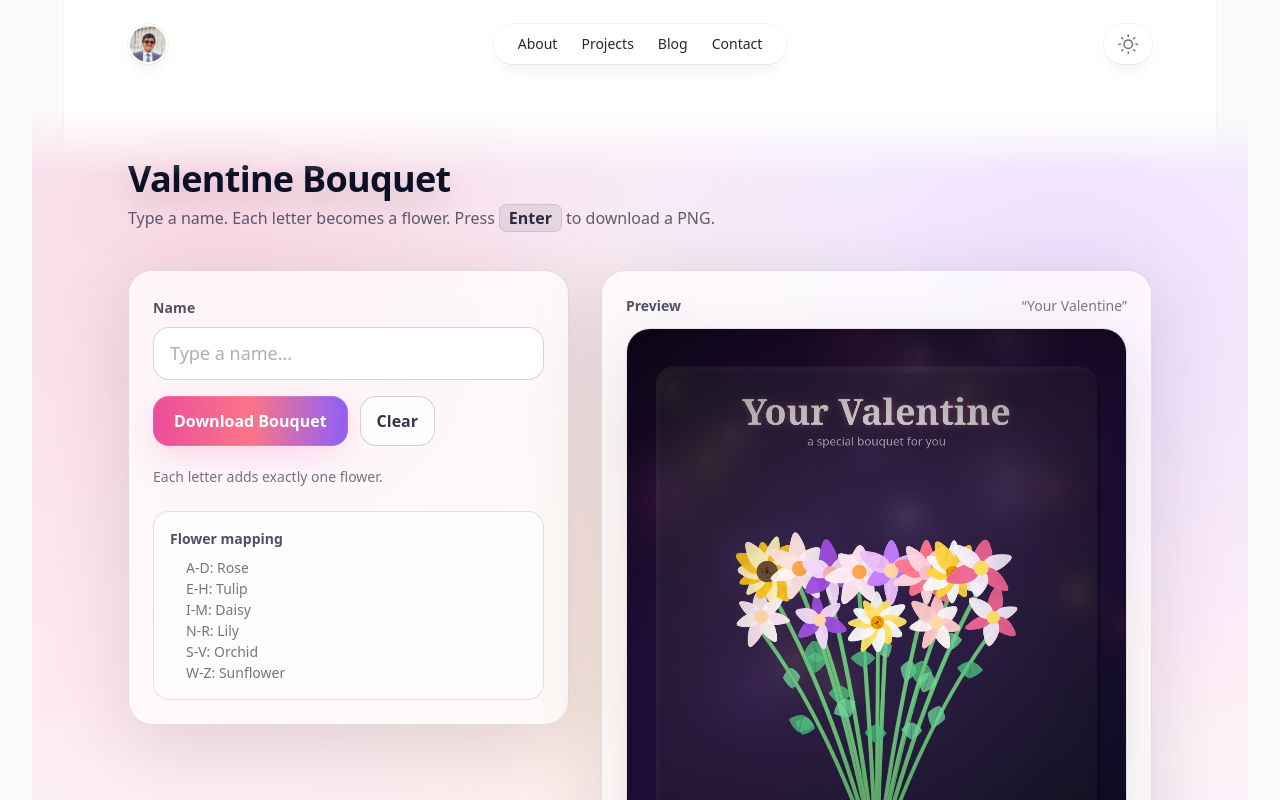
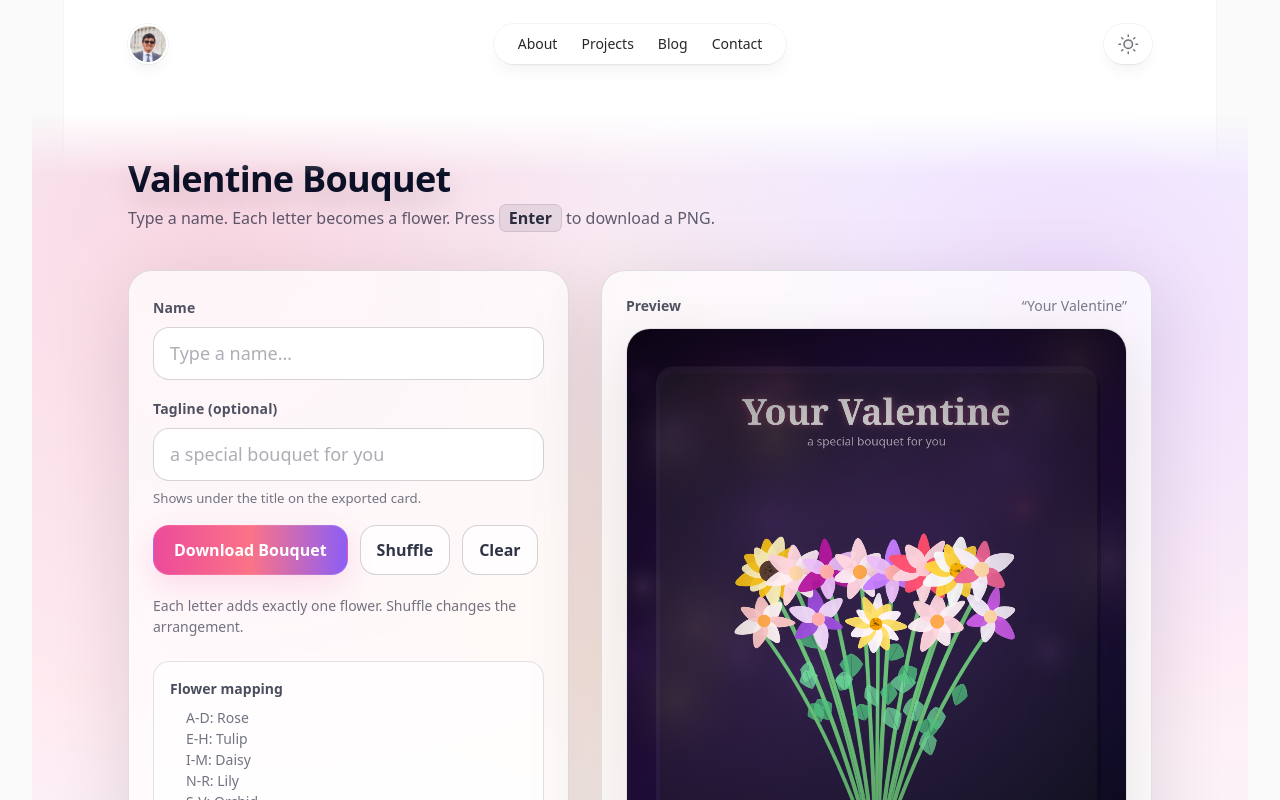
Before and after one commit to SathyaTadinada/Portfolio-Website, a Next.js app: page /valentine in a window 1280 px wide. Shown: the top 800 px of the page. Built offline with nearby package versions, Linux system fonts and the light colour scheme; no server answers.

Commit message:
Added a "shuffle" button, ability to write a custom tagline (valentine)

```diff
--- a/package.json
+++ b/package.json
@@ -24,6 +24,7 @@
     "clsx": "^2.1.1",
     "fast-glob": "^3.3.3",
     "feed": "^5.2.0",
+    "lucide-react": "^0.564.0",
     "next": "16.1.6",
     "next-themes": "^0.4.6",
     "react": "^19.2.4",
--- a/src/app/valentine/valentine-bouquet.module.css
+++ b/src/app/valentine/valentine-bouquet.module.css
@@ -454,6 +454,16 @@
   z-index: 1;
 }
 
+.fieldGroup {
+  margin-top: 1rem;
+}
+
+.fieldHint {
+  margin-top: 0.5rem;
+  font-size: 0.825rem;
+  color: var(--v-subtle);
+}
+
 @media (max-width: 420px) {
   .primaryBtn,
   .secondaryBtn {
--- a/src/app/valentine/valentine-bouquet.tsx
+++ b/src/app/valentine/valentine-bouquet.tsx
@@ -4,6 +4,9 @@ import { useEffect, useMemo, useRef, useState } from "react";
 import styles from "./valentine-bouquet.module.css";
 
 type FlowerKind = "rose" | "tulip" | "daisy" | "lily" | "orchid" | "sunflower";
+
+const DEFAULT_DISPLAY_NAME = "Your Valentine";
+const DEFAULT_TAGLINE = "a special bouquet for you";
 
 function clamp(n: number, a: number, b: number) {
     return Math.max(a, Math.min(b, n));
@@ -12,6 +15,13 @@ function clamp(n: number, a: number, b: number) {
 function normalizeName(raw: string) {
     return raw
         .replace(/[^\p{L}\s'\-]/gu, "")
+        .replace(/\s+/g, " ")
+        .trim();
+}
+
+function normalizeTagline(raw: string) {
+    return raw
+        .replace(/[^\p{L}\p{N}\s'"\-.,!?&:;()/]/gu, "")
         .replace(/\s+/g, " ")
         .trim();
 }
@@ -279,29 +289,46 @@ function downloadCanvas(canvas: HTMLCanvasElement, filename: string) {
 export default function ValentineBouquet() {
     const [name, setName] = useState("");
     const [cleanName, setCleanName] = useState("");
+
+    const [tagline, setTagline] = useState("");
+    const [cleanTagline, setCleanTagline] = useState("");
+
     const [hint, setHint] = useState<string | null>(null);
+
+    // Variation lets the user "shuffle" while keeping the default deterministic.
+    const [variation, setVariation] = useState(0);
 
     const EXPORT_W = 1200;
     const EXPORT_H = 1500;
 
     const canvasRef = useRef<HTMLCanvasElement | null>(null);
 
-    const normalized = useMemo(() => normalizeName(name), [name]);
+    const normalizedName = useMemo(() => normalizeName(name), [name]);
+    const normalizedTagline = useMemo(() => normalizeTagline(tagline), [tagline]);
 
     useEffect(() => {
-        setCleanName(normalized);
-    }, [normalized]);
+        setCleanName(normalizedName);
+        // When the name changes, go back to the canonical (deterministic) version.
+        setVariation(0);
+    }, [normalizedName]);
+
+    useEffect(() => {
+        setCleanTagline(normalizedTagline);
+    }, [normalizedTagline]);
 
     const bouquetSpec = useMemo(() => {
-        const base = cleanName.length ? cleanName : "Your Valentine";
-        const seed = hashStringToSeed(base);
+        const baseName = cleanName.length ? cleanName : DEFAULT_DISPLAY_NAME;
 
-        const letters = base.replace(/[^A-Za-z]/g, "");
+        // Flowers depend on letters of the name (stable and intuitive).
+        const letters = baseName.replace(/[^A-Za-z]/g, "");
         const kinds: FlowerKind[] = [];
         for (const ch of letters) kinds.push(letterToFlowerKind(ch));
 
-        return { seed, kinds };
-    }, [cleanName]);
+        // Arrangement + styling can be shuffled via variation.
+        const seed = hashStringToSeed(`${baseName}#${variation}`);
+
+        return { seed, kinds, baseName };
+    }, [cleanName, variation]);
 
     useEffect(() => {
         const canvas = canvasRef.current;
@@ -313,7 +340,9 @@ export default function ValentineBouquet() {
         const ctx = canvas.getContext("2d");
         if (!ctx) return;
 
-        const displayName = cleanName.length ? cleanName : "Your Valentine";
+        const displayName = bouquetSpec.baseName;
+        const displayTagline = cleanTagline.length ? cleanTagline : DEFAULT_TAGLINE;
+
         const rng = makeRng(bouquetSpec.seed);
 
         const bg = ctx.createLinearGradient(0, 0, EXPORT_W, EXPORT_H);
@@ -328,7 +357,14 @@ export default function ValentineBouquet() {
             const y = rng() * EXPORT_H * 0.65;
             const r = 80 + rng() * 180;
             const colors = ["#ff4d6d", "#c77dff", "#ffe066", "#ffd6e0", "#9d4edd"];
-            drawSoftGlow(ctx, x, y, r, colors[Math.floor(rng() * colors.length)], 0.12);
+            drawSoftGlow(
+                ctx,
+                x,
+                y,
+                r,
+                colors[Math.floor(rng() * colors.length)],
+                0.12,
+            );
         }
 
         const pad = 70;
@@ -345,7 +381,12 @@ export default function ValentineBouquet() {
         ctx.restore();
 
         ctx.save();
-        const cardGrad = ctx.createLinearGradient(cardX, cardY, cardX + cardW, cardY + cardH);
+        const cardGrad = ctx.createLinearGradient(
+            cardX,
+            cardY,
+            cardX + cardW,
+            cardY + cardH,
+        );
         cardGrad.addColorStop(0, "rgba(255,255,255,0.10)");
         cardGrad.addColorStop(1, "rgba(255,255,255,0.04)");
         ctx.fillStyle = cardGrad;
@@ -364,7 +405,15 @@ export default function ValentineBouquet() {
         ctx.shadowBlur = 0;
         ctx.fillStyle = "rgba(255,255,255,0.65)";
         ctx.font = `500 28px ui-sans-serif, system-ui, -apple-system, Segoe UI, Roboto, Helvetica, Arial`;
-        ctx.fillText("a special bouquet for you", EXPORT_W / 2, 280);
+
+        // If someone types a long tagline, shrink slightly so it still fits.
+        const maxTagChars = 44;
+        const tag =
+            displayTagline.length > maxTagChars
+                ? displayTagline.slice(0, maxTagChars - 1) + "…"
+                : displayTagline;
+
+        ctx.fillText(tag, EXPORT_W / 2, 280);
         ctx.restore();
 
         const n = bouquetSpec.kinds.length;
@@ -487,7 +536,14 @@ export default function ValentineBouquet() {
         ctx.font = `500 22px ui-sans-serif, system-ui, -apple-system, Segoe UI, Roboto, Helvetica, Arial`;
         ctx.fillText("tadinada.com/valentine", EXPORT_W / 2, EXPORT_H - 80);
         ctx.restore();
-    }, [bouquetSpec, cleanName]);
+    }, [bouquetSpec, cleanTagline]);
+
+    function onShuffle() {
+        // New random variation (kept until name changes)
+        setVariation(Math.floor(Math.random() * 1_000_000_000));
+        setHint("Shuffled! (Download when you like.)");
+        window.setTimeout(() => setHint(null), 2000);
+    }
 
     function onDownload() {
         const canvas = canvasRef.current;
@@ -513,8 +569,7 @@ export default function ValentineBouquet() {
                                 <h1 className={styles.title}>Valentine Bouquet</h1>
                                 <p className={styles.subtitle}>
                                     Type a name. Each letter becomes a flower. Press{" "}
-                                    <span className={styles.kbd}>Enter</span> to
-                                    download a PNG.
+                                    <span className={styles.kbd}>Enter</span> to download a PNG.
                                 </p>
                             </div>
 
@@ -532,16 +587,38 @@ export default function ValentineBouquet() {
                                         maxLength={32}
                                     />
 
+                                    <div className={styles.fieldGroup}>
+                                        <label className={styles.label}>Tagline (optional)</label>
+                                        <input
+                                            value={tagline}
+                                            onChange={(e) => setTagline(e.target.value)}
+                                            onKeyDown={(e) => {
+                                                if (e.key === "Enter") onDownload();
+                                            }}
+                                            placeholder={DEFAULT_TAGLINE}
+                                            className={styles.input}
+                                            maxLength={64}
+                                        />
+                                        <div className={styles.fieldHint}>
+                                            Shows under the title on the exported card.
+                                        </div>
+                                    </div>
+
                                     <div className={styles.actions}>
-                                        <button
-                                            onClick={onDownload}
-                                            className={styles.primaryBtn}
-                                        >
+                                        <button onClick={onDownload} className={styles.primaryBtn}>
                                             Download Bouquet
                                         </button>
 
+                                        <button onClick={onShuffle} className={styles.secondaryBtn}>
+                                            Shuffle
+                                        </button>
+
                                         <button
-                                            onClick={() => setName("")}
+                                            onClick={() => {
+                                                setName("");
+                                                setTagline("");
+                                                setVariation(0);
+                                            }}
                                             className={styles.secondaryBtn}
                                         >
                                             Clear
@@ -549,15 +626,14 @@ export default function ValentineBouquet() {
                                     </div>
 
                                     <div className={styles.helper}>
-                                        Each letter adds exactly one flower.
+                                        Each letter adds exactly one flower. Shuffle changes the
+                                        arrangement.
                                     </div>
 
                                     {hint && <div className={styles.hint}>{hint}</div>}
 
                                     <div className={styles.mapping}>
-                                        <div className={styles.mappingTitle}>
-                                            Flower mapping
-                                        </div>
+                                        <div className={styles.mappingTitle}>Flower mapping</div>
                                         <ul className={styles.mappingList}>
                                             <li>A-D: Rose</li>
                                             <li>E-H: Tulip</li>
@@ -573,17 +649,12 @@ export default function ValentineBouquet() {
                                     <div className={styles.previewHeader}>
                                         <div className={styles.previewTitle}>Preview</div>
                                         <div className={styles.previewName}>
-                                            {cleanName
-                                                ? `"${cleanName}"`
-                                                : "“Your Valentine”"}
+                                            {cleanName ? `"${cleanName}"` : "“Your Valentine”"}
                                         </div>
                                     </div>
 
                                     <div className={styles.canvasFrame}>
-                                        <canvas
-                                            ref={canvasRef}
-                                            className={styles.canvas}
-                                        />
+                                        <canvas ref={canvasRef} className={styles.canvas} />
                                     </div>
                                 </div>
                             </div>
```
Also changed, not shown: 1 other file (tests, documents, lock files or other folders).
